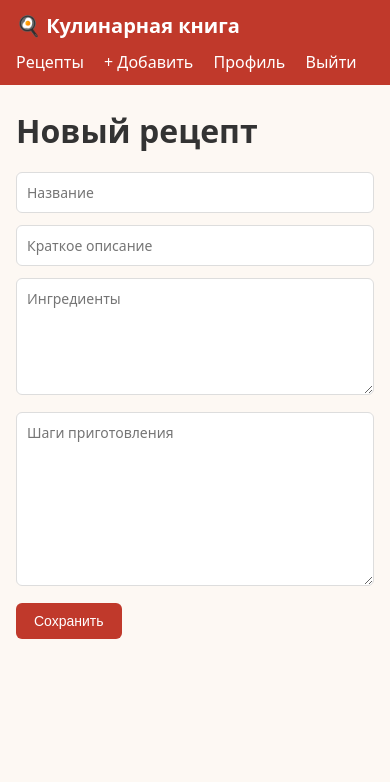
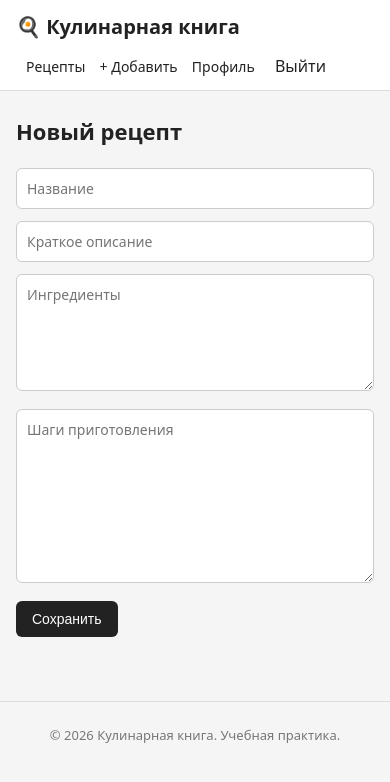
Before and after one commit to zavolzhskij-nikita/recipe-book, a Django app: page /recipes/add/ in a window 390 px wide. Shown: the top 782 px of the page. Run offline with Django 5.2, Linux system fonts and the light colour scheme; the visitor is signed in with stand-in values (Sample User, id 1).

Commit message:
Пятница: static, CSS, адаптив под 375-2560px

```diff
--- a/recipebook/settings.py
+++ b/recipebook/settings.py
@@ -11,6 +11,7 @@ https://docs.djangoproject.com/en/6.1/ref/settings/
 """
 
 from pathlib import Path
+import os
 
 # Build paths inside the project like this: BASE_DIR / 'subdir'.
 BASE_DIR = Path(__file__).resolve().parent.parent
@@ -115,7 +116,10 @@ USE_TZ = True
 # Static files (CSS, JavaScript, Images)
 # https://docs.djangoproject.com/en/6.1/howto/static-files/
 
-STATIC_URL = 'static/'
+
+
+STATIC_URL = '/static/'
+STATICFILES_DIRS = [os.path.join(BASE_DIR, 'static')]
 
 
 # Email
--- a/recipes/templates/base.html
+++ b/recipes/templates/base.html
@@ -1,55 +1,37 @@
+{% load static %}
 <!DOCTYPE html>
 <html lang="ru">
 <head>
   <meta charset="UTF-8">
   <meta name="viewport" content="width=device-width, initial-scale=1.0">
   <title>Кулинарная книга</title>
-  <style>
-    * { margin:0; padding:0; box-sizing:border-box; }
-    body { font-family: system-ui, sans-serif; background:#fdf8f3; color:#333; }
-    header { background:#c0392b; color:#fff; padding:16px 24px; display:flex; justify-content:space-between; align-items:center; flex-wrap:wrap; gap:12px; }
-    header a { color:#fff; text-decoration:none; margin-right:16px; font-weight:500; }
-    .container { max-width:1200px; margin:0 auto; padding:24px 16px; }
-    .grid { display:grid; grid-template-columns:repeat(3, 1fr); gap:20px; }
-    .card { background:#fff; border-radius:8px; padding:20px; box-shadow:0 2px 8px rgba(0,0,0,.06); }
-    .card h3 { margin-bottom:8px; color:#c0392b; }
-    .card p { color:#666; font-size:14px; margin-bottom:12px; }
-    .btn { display:inline-block; padding:10px 18px; background:#c0392b; color:#fff; text-decoration:none; border-radius:6px; border:none; cursor:pointer; font-size:14px; }
-    .btn:hover { background:#a93226; }
-    input, textarea { width:100%; padding:10px; margin-bottom:12px; border:1px solid #ddd; border-radius:6px; font-family:inherit; font-size:14px; }
-    h1 { margin-bottom:20px; }
-    h2 { margin:24px 0 12px; }
-    .search { display:flex; gap:8px; margin-bottom:20px; }
-    .search input { margin:0; }
-
-    @media (min-width:960px) { .container { padding:32px; } }
-    @media (min-width:1200px) { .container { padding:40px 48px; } }
-    @media (min-width:1920px) { .container { max-width:1600px; } }
-    @media (min-width:2560px) { .container { max-width:2000px; } .grid { grid-template-columns:repeat(4, 1fr); gap:28px; } }
-    @media (max-width:959px) { .grid { grid-template-columns:repeat(2, 1fr); } }
-    @media (max-width:600px) { .grid { grid-template-columns:1fr; } header { padding:12px 16px; } }
-  </style>
+  <link rel="stylesheet" href="{% static 'css/style.css' %}">
 </head>
 <body>
   <header>
-    <a href="/" style="font-size:20px;font-weight:700;">🍳 Кулинарная книга</a>
+    <a href="/" class="logo">🍳 Кулинарная книга</a>
     <nav>
       <a href="/recipes/">Рецепты</a>
       {% if user.is_authenticated %}
         <a href="/recipes/add/">+ Добавить</a>
         <a href="/profile/">Профиль</a>
         <form method="post" action="{% url 'logout' %}" style="display:inline;">
-  {% csrf_token %}
-  <button type="submit" style="background:none;border:none;color:#fff;cursor:pointer;font:inherit;">Выйти</button>
-</form>
+          {% csrf_token %}
+          <button type="submit" style="background:none;border:none;color:#222;cursor:pointer;font:inherit;padding:0;margin-left:16px;">Выйти</button>
+        </form>
       {% else %}
         <a href="/login/">Войти</a>
         <a href="/register/">Регистрация</a>
       {% endif %}
     </nav>
   </header>
+
   <main class="container">
     {% block content %}{% endblock %}
   </main>
+
+  <footer>
+    © 2026 Кулинарная книга. Учебная практика.
+  </footer>
 </body>
 </html>
--- /dev/null
+++ b/static/css/style.css
@@ -0,0 +1,133 @@
+/* Базовые настройки */
+* { margin: 0; padding: 0; box-sizing: border-box; }
+
+body {
+  font-family: system-ui, -apple-system, "Segoe UI", sans-serif;
+  background: #f5f5f5;
+  color: #222;
+  line-height: 1.5;
+}
+
+a { color: #222; text-decoration: none; }
+a:hover { text-decoration: underline; }
+
+/* Шапка */
+header {
+  background: #fff;
+  border-bottom: 1px solid #ddd;
+  padding: 16px 24px;
+  display: flex;
+  justify-content: space-between;
+  align-items: center;
+  flex-wrap: wrap;
+  gap: 12px;
+}
+
+header .logo {
+  font-size: 20px;
+  font-weight: 700;
+}
+
+header nav a {
+  margin-left: 16px;
+  font-size: 15px;
+}
+
+/* Контейнер */
+.container {
+  max-width: 1200px;
+  margin: 0 auto;
+  padding: 24px 16px;
+}
+
+h1 { font-size: 28px; margin-bottom: 20px; }
+h2 { font-size: 22px; margin: 24px 0 12px; }
+
+/* Сетка карточек */
+.grid {
+  display: grid;
+  grid-template-columns: repeat(3, 1fr);
+  gap: 20px;
+}
+
+.card {
+  background: #fff;
+  border: 1px solid #ddd;
+  border-radius: 8px;
+  padding: 16px;
+}
+
+.card h3 { font-size: 18px; margin-bottom: 8px; }
+.card p { font-size: 14px; color: #555; margin-bottom: 12px; }
+
+/* Кнопки */
+.btn {
+  display: inline-block;
+  padding: 10px 16px;
+  background: #222;
+  color: #fff;
+  border: none;
+  border-radius: 6px;
+  cursor: pointer;
+  font-size: 14px;
+}
+
+.btn:hover { background: #444; text-decoration: none; }
+
+/* Формы */
+input, textarea, select {
+  width: 100%;
+  padding: 10px;
+  margin-bottom: 12px;
+  border: 1px solid #ccc;
+  border-radius: 6px;
+  font-family: inherit;
+  font-size: 14px;
+}
+
+/* Поиск */
+.search {
+  display: flex;
+  gap: 8px;
+  margin-bottom: 20px;
+}
+.search input { margin: 0; }
+
+/* Подвал */
+footer {
+  text-align: center;
+  padding: 24px;
+  color: #777;
+  font-size: 13px;
+  border-top: 1px solid #ddd;
+  margin-top: 40px;
+}
+
+/* ===== Адаптив ===== */
+
+/* 375px — мобильный (1 колонка) */
+@media (max-width: 600px) {
+  .grid { grid-template-columns: 1fr; }
+  header { padding: 12px 16px; }
+  header nav a { margin-left: 10px; font-size: 14px; }
+  h1 { font-size: 22px; }
+}
+
+/* 960px — 2 колонки */
+@media (min-width: 601px) and (max-width: 1199px) {
+  .grid { grid-template-columns: repeat(2, 1fr); }
+}
+
+/* 1200px — 3 колонки (уже по умолчанию) */
+
+/* 1920px — контейнер шире, 3-4 колонки */
+@media (min-width: 1920px) {
+  .container { max-width: 1600px; padding: 40px 48px; }
+  .grid { grid-template-columns: repeat(3, 1fr); gap: 28px; }
+}
+
+/* 2560px — 4 колонки, контейнер ограничен */
+@media (min-width: 2560px) {
+  .container { max-width: 2000px; }
+  .grid { grid-template-columns: repeat(4, 1fr); gap: 32px; }
+}
```
